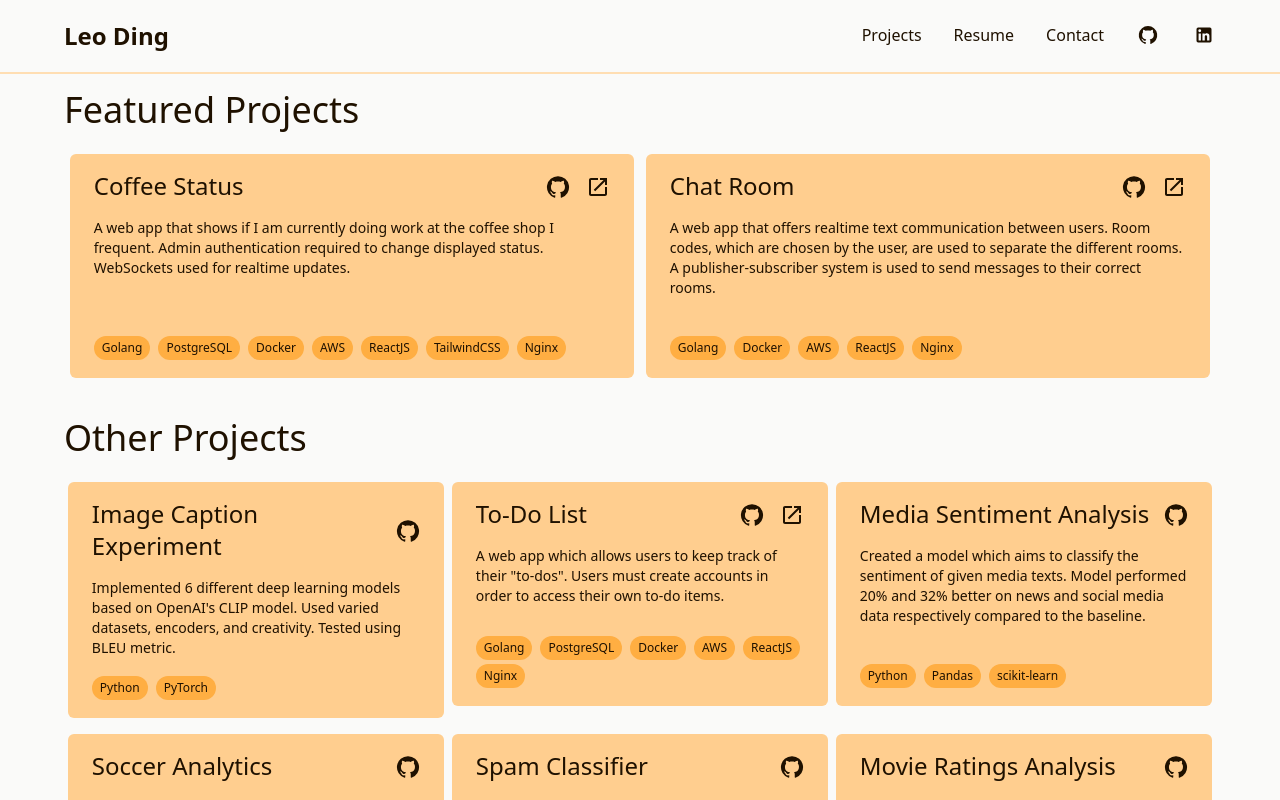
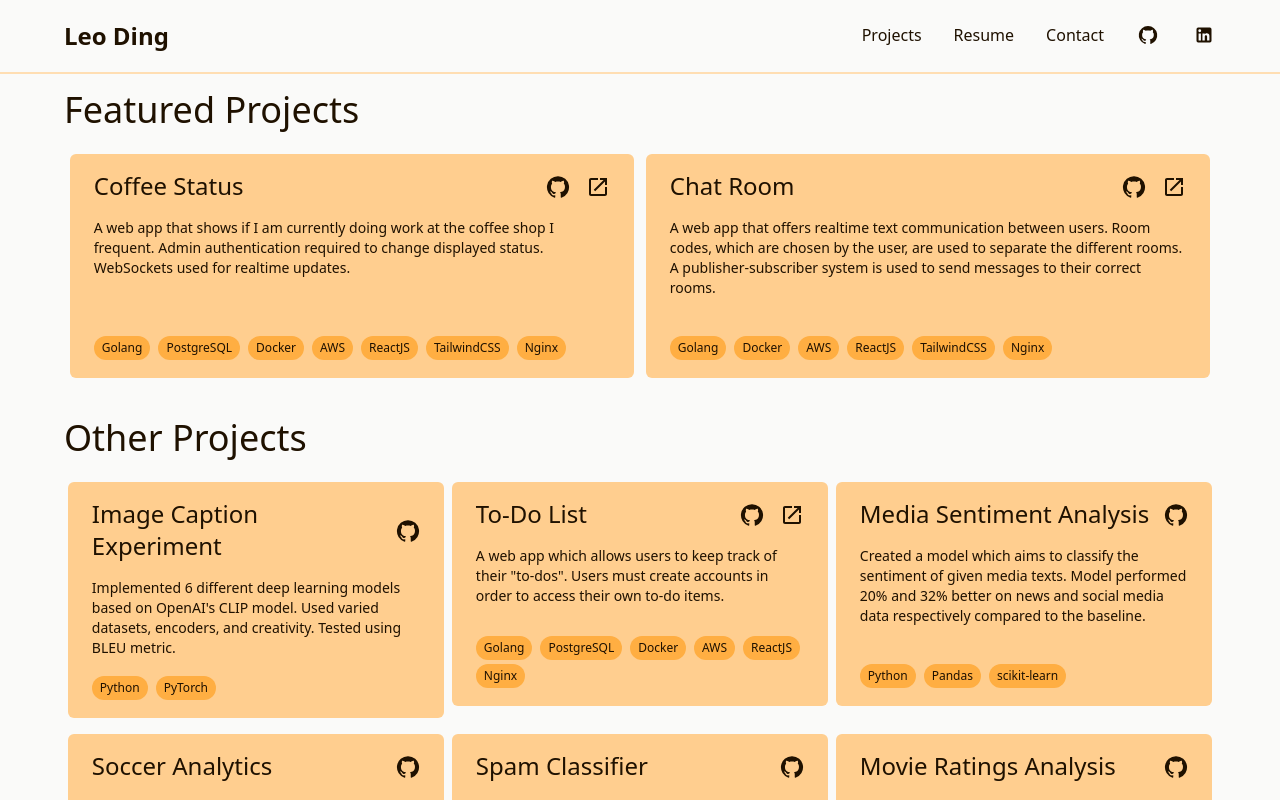
Before and after one commit to leoldding/portfolio, a React (Create React App) app in the folder frontend/: page /projects in a window 1280 px wide. Shown: the top 800 px of the page. Built offline with nearby package versions, Linux system fonts and the light colour scheme.

Commit message:
add tailwindcsstag to chat project (#16)

```diff
--- a/frontend/package.json
+++ b/frontend/package.json
@@ -11,7 +11,6 @@
     "@testing-library/react": "^13.4.0",
     "@testing-library/user-event": "^13.5.0",
     "@uiball/loaders": "^1.3.0",
-    "history": "^5.3.0",
     "react": "^18.2.0",
     "react-dom": "^18.2.0",
     "react-router-dom": "^6.14.2",
--- a/frontend/src/components/portfolio/js/Projects.js
+++ b/frontend/src/components/portfolio/js/Projects.js
@@ -23,7 +23,7 @@
                              description={"A web app that offers realtime text communication between users. " +
                                  "Room codes, which are chosen by the user, are used to separate the different rooms. " +
                                  "A publisher-subscriber system is used to send messages to their correct rooms."}
-                             tags={["Golang", "Docker", "AWS", "ReactJS", "Nginx"]}
+                             tags={["Golang", "Docker", "AWS", "ReactJS", "TailwindCSS", "Nginx"]}
                              featured={true} />
             </div>
             <h1 className={"text-2xl md:text-4xl pb-4"}>
```
